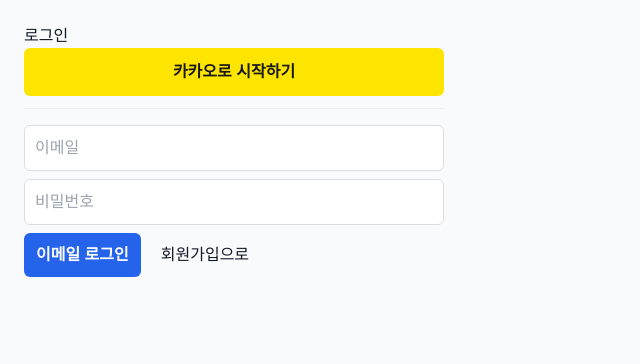
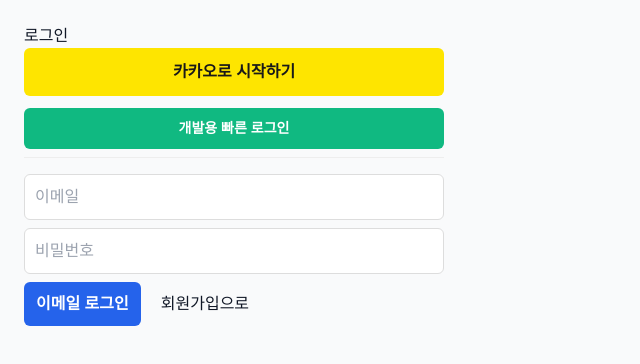
Before and after one commit to YangSaekyul/marry-check, a Next.js app in the folder frontend/: page /login in a window 1280 px wide. Shown: the top 364 px of the page, without its empty margins (0-640 px from the left). Built offline with nearby package versions, Linux system fonts and the light colour scheme; no server answers.

Commit message:
작업: 개발용 빠른 로그인 버튼 추가 (development 전용)

```diff
--- a/frontend/pages/login.js
+++ b/frontend/pages/login.js
@@ -80,6 +80,33 @@
           카카오로 시작하기
         </button>
 
+        {process.env.NODE_ENV === 'development' && (
+          <button
+            type="button"
+            onClick={() => {
+              if (typeof window !== 'undefined') {
+                localStorage.setItem('isAuthenticated', 'true')
+                window.location.href = '/'
+              }
+            }}
+            style={{
+              display: 'block',
+              width: '100%',
+              padding: '10px 16px',
+              background: '#10b981',
+              color: '#fff',
+              border: 'none',
+              borderRadius: 6,
+              fontWeight: 700,
+              fontSize: 14,
+              cursor: 'pointer',
+              marginTop: 8
+            }}
+          >
+            개발용 빠른 로그인
+          </button>
+        )}
+
         <div style={{borderTop: '1px solid #eee', paddingTop: 16, marginTop: 8}}>
           <div style={{display: 'grid', gap: 8}}>
             <input placeholder="이메일" value={email} onChange={(e) => setEmail(e.target.value)} style={{padding: 10, borderRadius: 6, border: '1px solid #ddd'}} />
```
